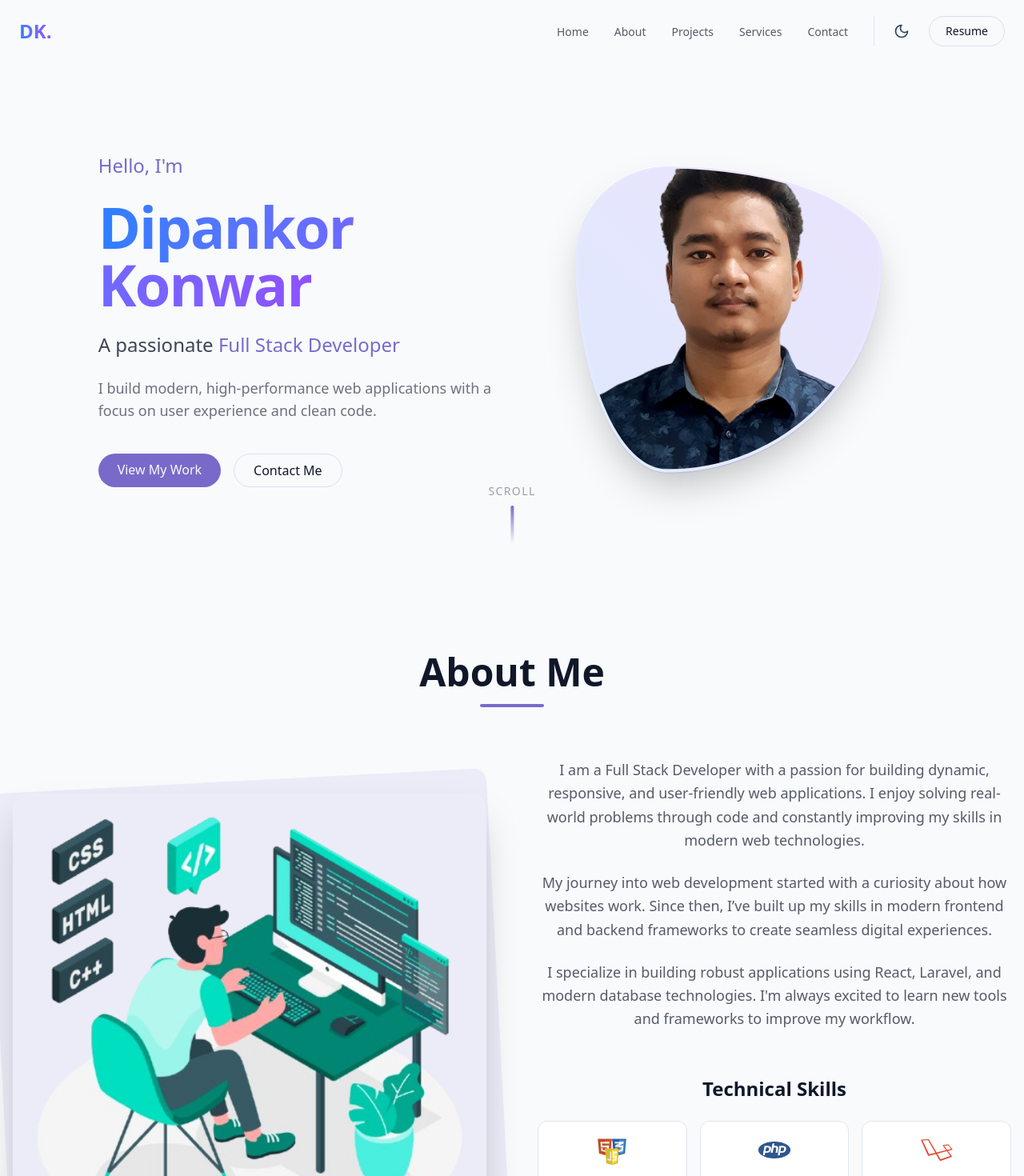
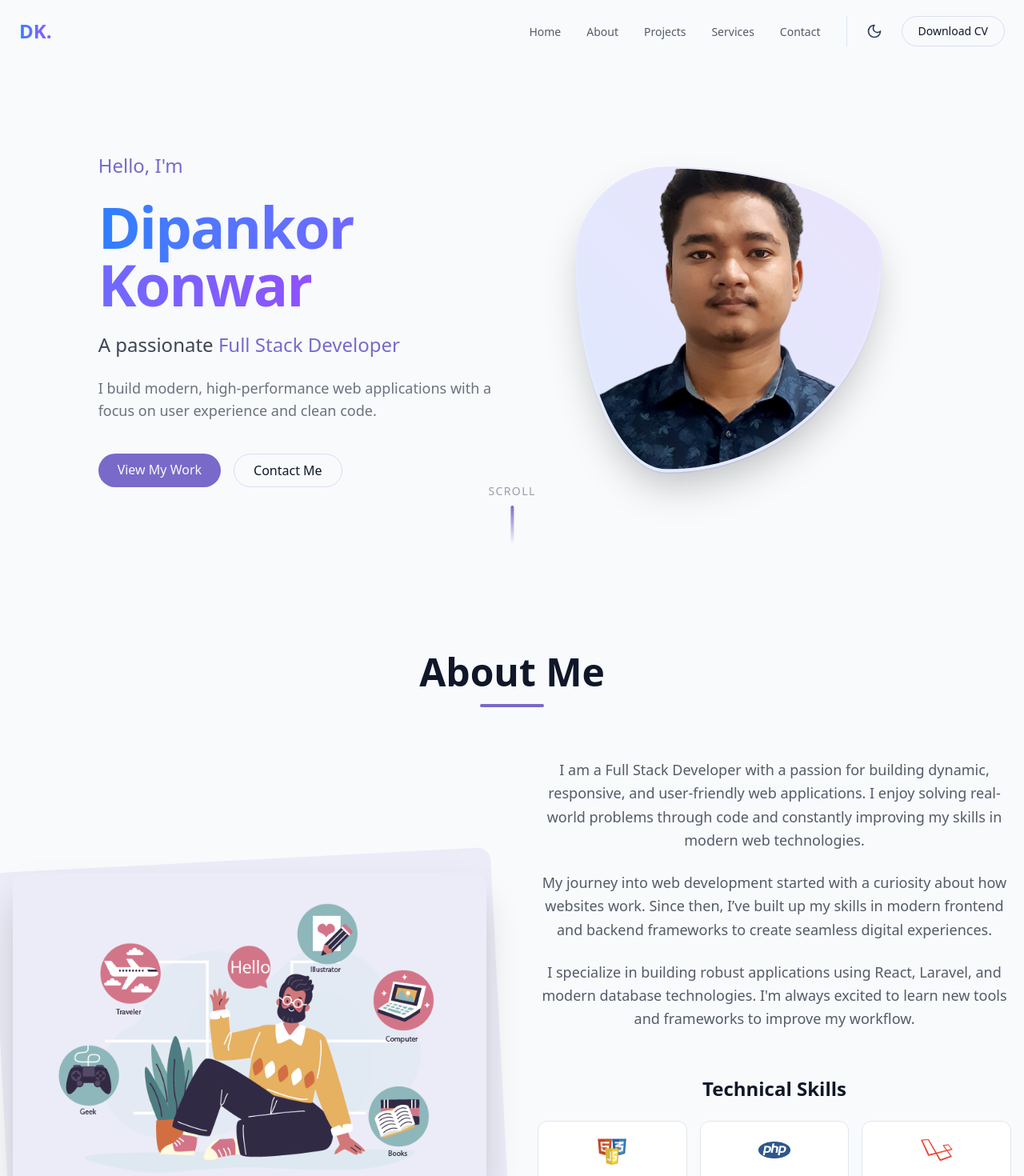
Before and after one commit to konwardk/portfolio, a React (Vite) app: page / in a window 1280 px wide. Shown: the top 1470 px of the page at 80% size. Built offline with nearby package versions, Linux system fonts and the light colour scheme.

Commit message:
change the about image

```diff
--- a/src/components/About.jsx
+++ b/src/components/About.jsx
@@ -13,7 +13,7 @@ const aboutData = {
     { name: "MySQL", icon: "/skills/mysql.png" },
     { name: "React JS", icon: "/skills/react.png" },
   ],
-  image: "/about.png"
+  image: "/aboutme.png"
 };
 
 export const About = () => {
--- a/src/components/Navbar.jsx
+++ b/src/components/Navbar.jsx
@@ -8,6 +8,7 @@ export const Navbar = () => {
   const [scrolled, setScrolled] = useState(false);
 
   const logo = { name: "DK." };
+  const cvLink = "/DipankorKonwar.pdf";
   const navItems = [
     { name: "Home", href: "#home" },
     { name: "About", href: "#about" },
@@ -64,12 +65,12 @@ export const Navbar = () => {
           <div className="flex items-center gap-4 pl-4 border-l border-border">
             <ThemeToggle />
             <a
-              href="/DipankorKonwar.pdf"
+              href={cvLink}
               target="_blank"
               rel="noopener noreferrer"
               className="px-5 py-2 rounded-full border border-primary/20 text-sm font-medium hover:bg-primary hover:text-white transition-all duration-300"
             >
-              Resume
+              Download CV
             </a>
           </div>
         </div>
@@ -110,7 +111,7 @@ export const Navbar = () => {
               ))}
               <li className="pt-4 mt-4 border-t border-border">
                 <a
-                  href="/DK_CV.pdf"
+                  href={cvLink}
                   target="_blank"
                   rel="noopener noreferrer"
                   className="w-full inline-block text-center py-3 rounded-xl bg-primary text-white font-medium shadow-lg shadow-primary/20"
```
Also changed, not shown: public/aboutme.png (added).
